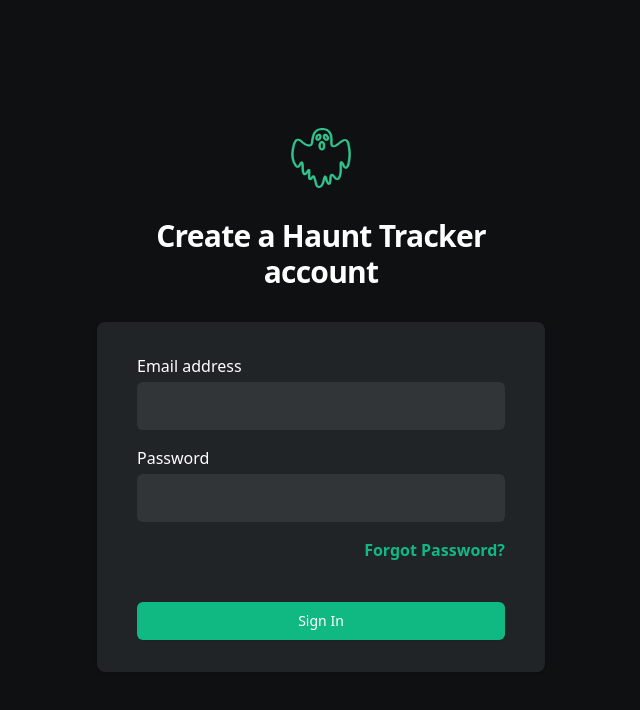
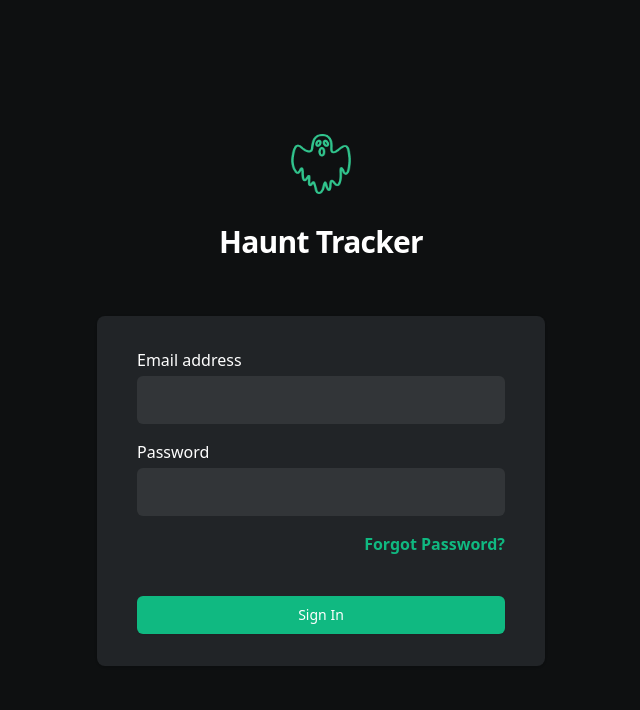
Before and after one commit to brandtcollins/haunt-tracker, a Next.js app: page /signin in a window 1280 px wide. Shown: the top 710 px of the page, without its empty margins (319-959 px from the left). Built offline with nearby package versions, Linux system fonts and the light colour scheme; no server answers.

Commit message:
Add auth to signin page

```diff
--- a/pages/signin/index.tsx
+++ b/pages/signin/index.tsx
@@ -1,34 +1,12 @@
 import { FunctionComponent } from "react";
 import Image from "next/image";
 import SignInForm from "../../components/Elements/Forms/Auth/SignInForm";
+import Auth from "../../components/Auth";
 
 interface SignInProps {}
 
 const SignIn: FunctionComponent<SignInProps> = () => {
-  return (
-    <>
-      <div className="flex min-h-full flex-col justify-center py-12 sm:px-6 lg:px-8 bg-darkGray-500 h-screen">
-        <div className="sm:mx-auto sm:w-full sm:max-w-md text-center">
-          <Image
-            className="mx-auto h-12 w-auto"
-            src="/images/haunt-tracker.png"
-            alt="Your Company"
-            width="60"
-            height="60"
-          />
-          <h2 className="mt-6 text-center text-3xl font-bold tracking-tight text-white">
-            Create a Haunt Tracker account
-          </h2>
-        </div>
-
-        <div className="mt-8 sm:mx-auto sm:w-full sm:max-w-md">
-          <div className="bg-darkGray-300 py-8 px-4 shadow sm:rounded-lg sm:px-10 text-white">
-            <SignInForm />
-          </div>
-        </div>
-      </div>
-    </>
-  );
+  return <Auth />;
 };
 
 export default SignIn;
```
